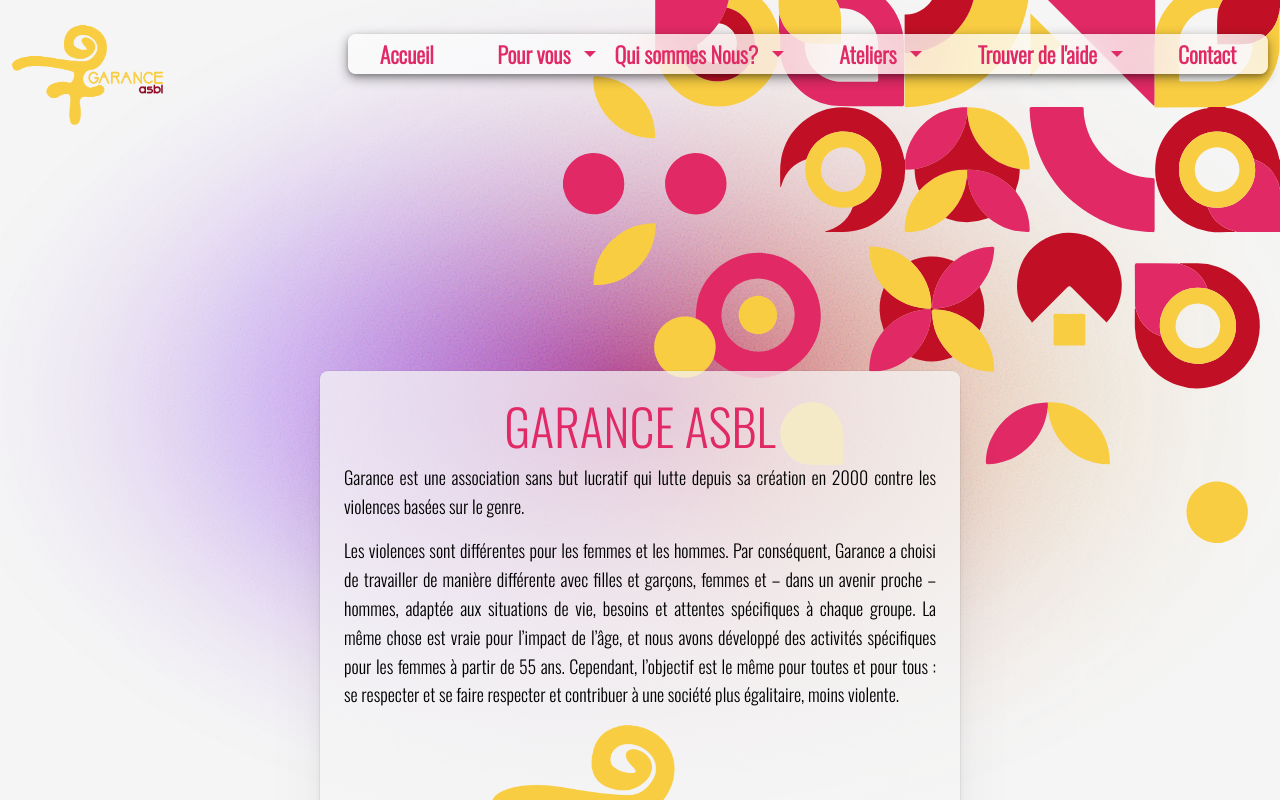
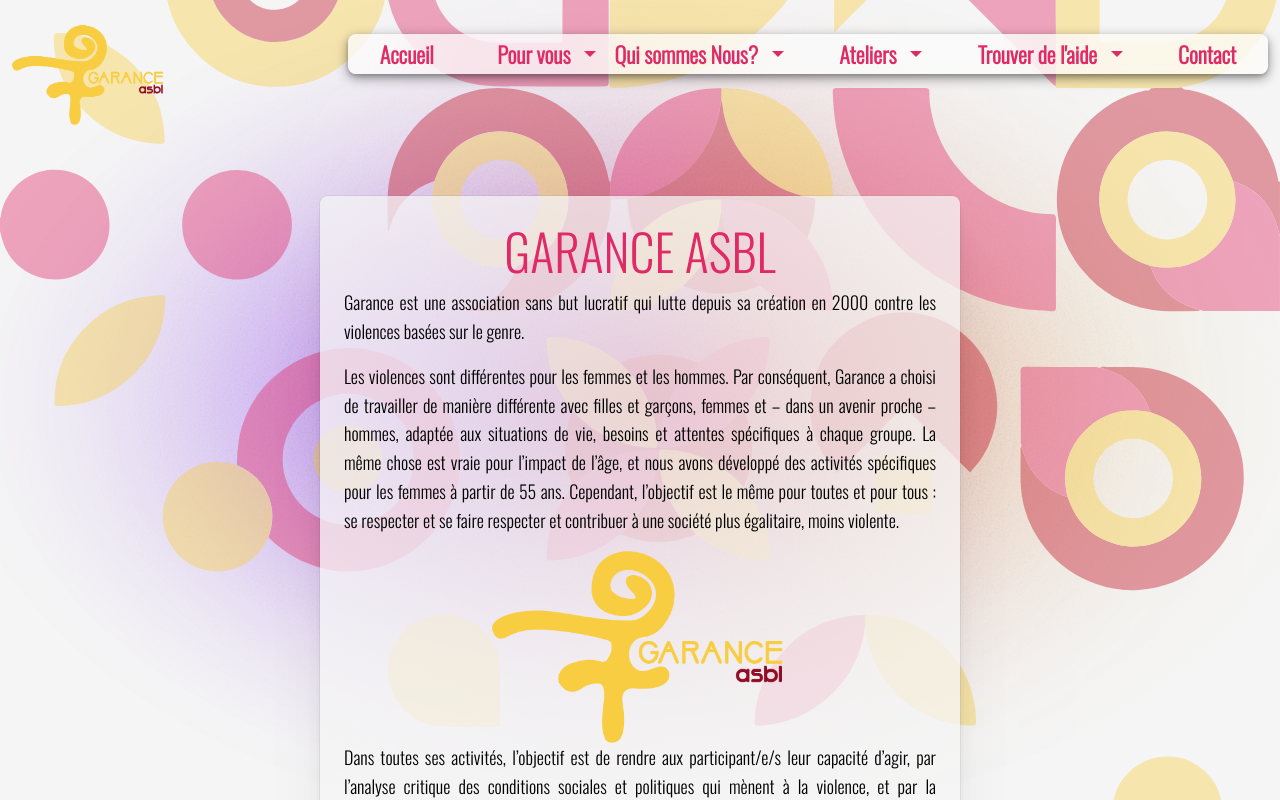
Before and after one commit to boruchowitchJ/garanceAsbl-REACT, a React (Create React App) app: page /QuisommeNous in a window 1280 px wide. Shown: the top 800 px of the page. Built offline with nearby package versions, Linux system fonts and the light colour scheme.

Commit message:
derniere revieuw css

```diff
--- a/src/components/Activite/Activites.css
+++ b/src/components/Activite/Activites.css
@@ -3,8 +3,11 @@
   padding-top: 10%;
   height: 150vh;
   background-color: whitesmoke;
-
-  background-image: url("../../../public/assets/images/TrouverAide/SVG/SVG/abstract.svg");
+}
+.backgroundActivity {
+  position: absolute;
+  margin-top: -12%;
+  opacity: 40%;
 }
 .cardRow {
   margin-top: 30%;
--- a/src/components/Activite/Activites.jsx
+++ b/src/components/Activite/Activites.jsx
@@ -53,12 +53,12 @@
 
   return (
     <div className="containerActivites">
-      <section class="grainy-gradient-intro">
-        <svg height="0" width="0">
-          <filter id="f">
-            <feTurbulence type="fractalNoise" baseFrequency=".5" />
-          </filter>
-        </svg>
+      <section>
+        <img
+          className="backgroundActivity"
+          src="./assets/images/TrouverAide/abstract.svg"
+          alt="background"
+        />
         <div className="cardRow">
           <ScrollAnimation animateIn="zoomIn">
             <div
--- a/src/components/Pourvous/PourvousColl/PourVousList.jsx
+++ b/src/components/Pourvous/PourvousColl/PourVousList.jsx
@@ -50,12 +50,11 @@
 
   return (
     <div>
-      <div class="hero-image-pourvous">
-        <div
-          class="mask"
-          style={{ backgroundcolor: "rgba(0, 0, 0, 0.0)" }}
-        ></div>
-      </div>
+      <img
+        className="backgroundActivity"
+        src="./assets/images/bgpourvous.svg"
+        alt="background"
+      />
 
       <section class="grainy-gradient-intro">
         <svg height="0" width="0">
@@ -65,7 +64,10 @@
         </svg>
 
         <ScrollAnimation animateIn="fadeInLeft">
-          <div class="container col-8" style={{ marginTop: "-30%", height: "auto" }}>
+          <div
+            class="container col-8"
+            style={{ marginTop: "3%", height: "auto" }}
+          >
             <div class="row">
               {pourvousliste.map((p) => (
                 <PourVousCard
--- a/src/components/Presentation/QuisommeNous.jsx
+++ b/src/components/Presentation/QuisommeNous.jsx
@@ -2,12 +2,11 @@
 const QuisommesNous = () => {
   return (
     <div>
-      <div class="hero-image-qui">
-        <div
-          class="mask"
-          style={{ backgroundcolor: "rgba(0, 0, 0, 0.0)" }}
-        ></div>
-      </div>
+      <img
+        className="backgroundActivity"
+        src="./assets/images/bgquisommenous.svg"
+        alt="background"
+      />
       <section class="grainy-gradient-intro">
         <svg height="0" width="0">
           <filter id="f">
@@ -17,7 +16,7 @@
         <div
           id="QuisommesNous"
           className="container_pourvous col-md-6"
-          style={{ height: "auto", marginTop: "-26%",marginLeft: "25% "}}
+          style={{ height: "auto", marginTop: "12%", marginLeft: "25% " }}
         >
           <h1> Garance ASBL</h1>
           <div className="containersmall">
```
Also changed, not shown: public/assets/images/TrouverAide/abstract.svg (renamed from public/assets/images/TrouverAide/SVG/SVG/abstract.svg).
